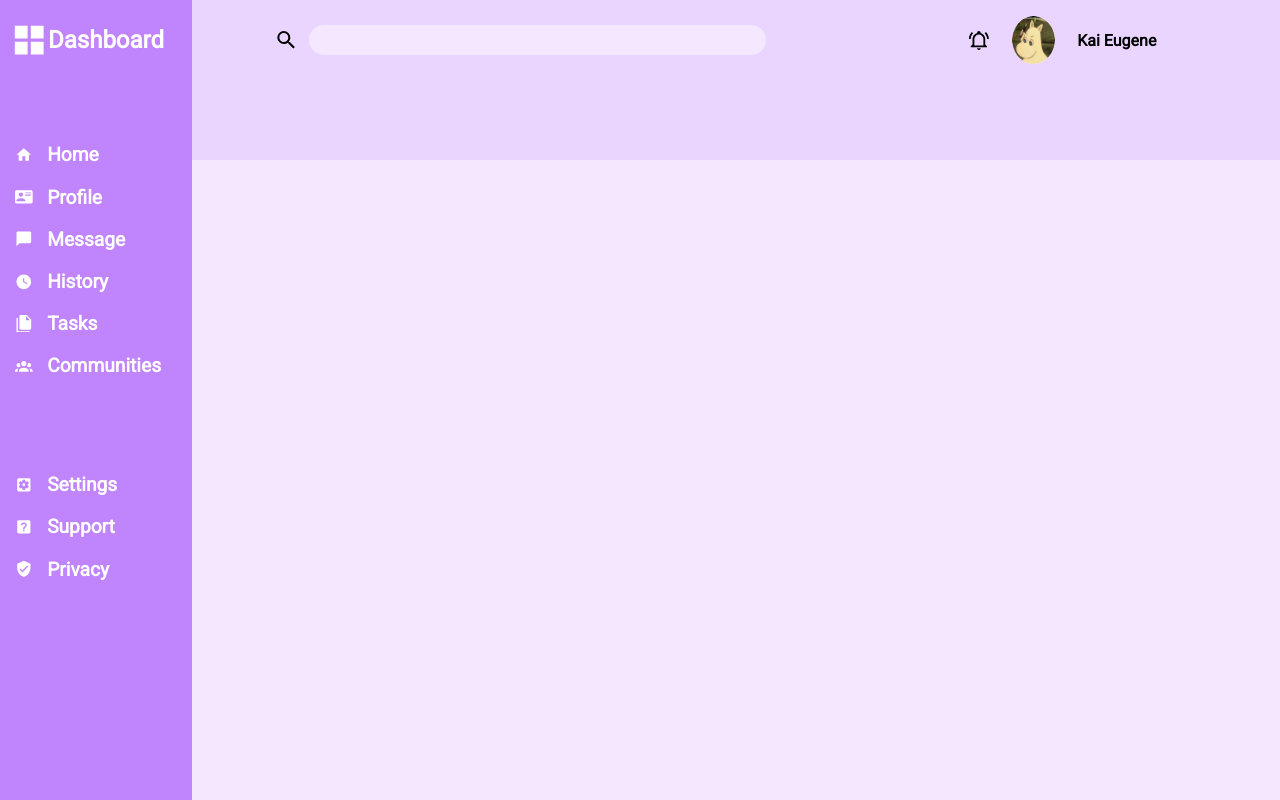
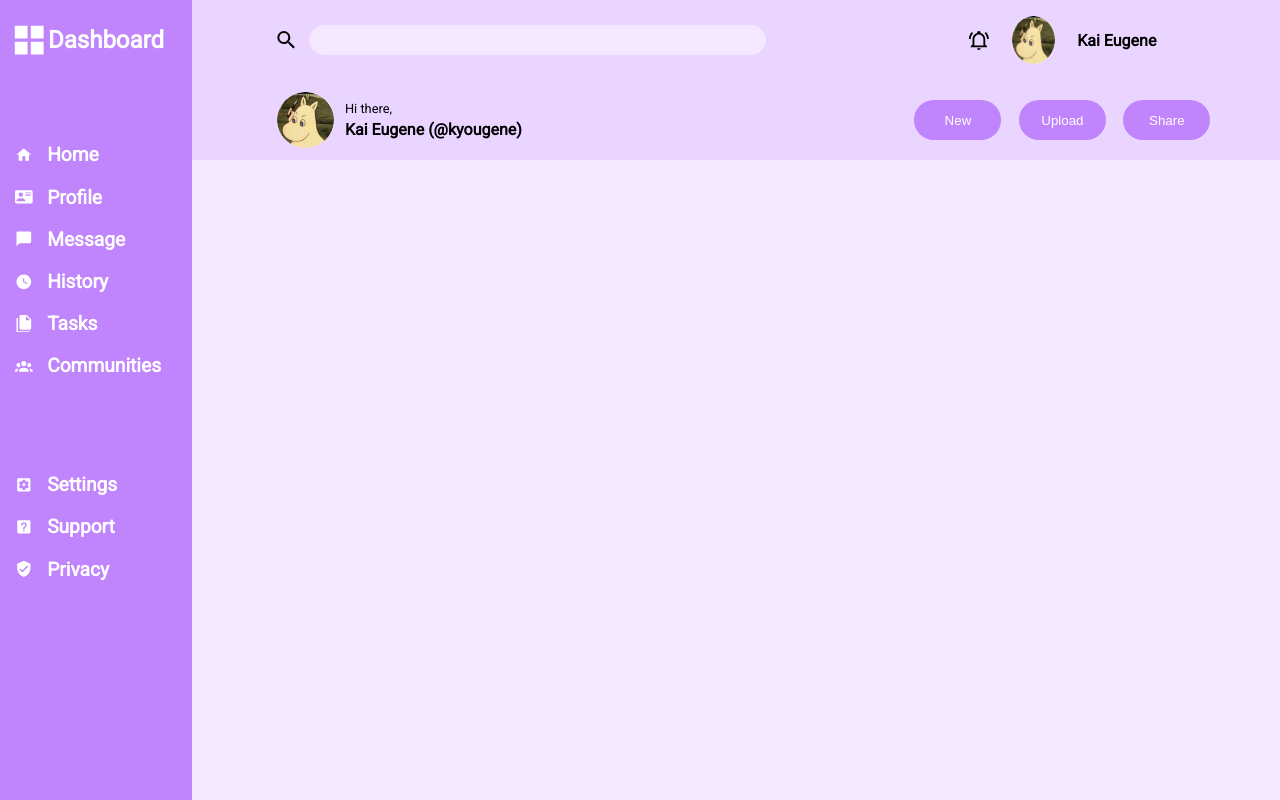
Before and after one commit to kyougene/dashboard, a plain HTML site: page index.html in a window 1280 px wide. Drawn offline with Linux system fonts and the light colour scheme.

Commit message:
finished header area

```diff
--- a/index.html
+++ b/index.html
@@ -115,6 +115,24 @@
             <img src="moomin.jpeg" alt="profile-picture" class="moomin">
             <span class="name">Kai Eugene</span>
         </div>
+        <div class="greeting">
+            <img src="moomin.jpeg" alt="profile-picture" class="moomin2">
+            <div class="greeting-name">
+                <span class="hello">Hi there,</span>
+                <span class="name">Kai Eugene (@kyougene)</span>
+            </div>
+        </div>
+        <div class="header-buttons">
+            <button class="headerbutton new">
+                New
+            </button>
+            <button class="headerbutton upload">
+                Upload
+            </button>
+            <button class="headerbutton share">
+                Share
+            </button>
+        </div>
 
     </header>
 
--- a/style.css
+++ b/style.css
@@ -9,6 +9,7 @@ body{
     height: 100vh;
     font-family: 'Roboto', sans-serif;
 }
+
 /* Grid layout of page */
 .container {
     height: 100%;
@@ -17,6 +18,7 @@ body{
     grid-template-columns: 15% 85%;
     grid-template-rows: 20% 80%;
 }
+/* ---------------------------------------- */
 /* Sidebar grid */
 .sidebar {
     background-color: #c084fc;
@@ -90,6 +92,7 @@ header {
     grid-template-columns: 60% 40%;
     grid-template-rows: 50% 50%;
 }
+
 /* styling for search button and input */
 .search {
     width: 100%;
@@ -119,6 +122,7 @@ header {
     width: 70%;
     padding: 2%;
 }
+
 /* styling for notifications, logo, and name */
 .notifs {
     width: 100%;
@@ -146,11 +150,70 @@ header {
     border-radius: 50%;
 }
 
+/* Styling for the Hi there, profile picture, and name */
 .name {
     color: black;
     font-weight: bold;
 }
 
+.greeting {
+    display: flex;
+    justify-content: left;
+    align-items: center;
+    margin-left: 13%;
+    gap: 2%;
+}
+
+.greeting-name {
+    display: flex;
+    flex-direction: column;
+}
+
+.moomin2 {
+    width: 10%;
+    height: 70%;
+    border-radius: 50%;
+}
+
+.hello {
+    margin-bottom: 2%;
+    font-size: .8rem;
+}
+
+.name {
+    font-size: 1rem;
+    font-weight: bold;
+}
+
+/* Styling for new, upload, and share buttons */
+
+.header-buttons {
+    display: flex;
+    justify-content: center;
+    align-items: center;
+    gap: 4%;
+}
+
+.headerbutton {
+    border: 1px solid transparent;
+    border-radius: 20px 20px 20px 20px;
+    background-color: #c084fc;
+    height: 50%;
+    width: 20%;
+    color: white;
+}
+
+.headerbutton:active {
+    box-shadow: 0 2px 5px rgba(0, 0, 0, 0.5) inset;
+    border: 1px solid white;
+}
+
+.headerbutton:hover {
+    cursor: pointer;
+    border: 1px solid white;
+}
+
+/* ---------------------------------------- */
 main {
     background-color: #f3e8ff;
     grid-area: 2 / 2 / 3 / 3;
```
